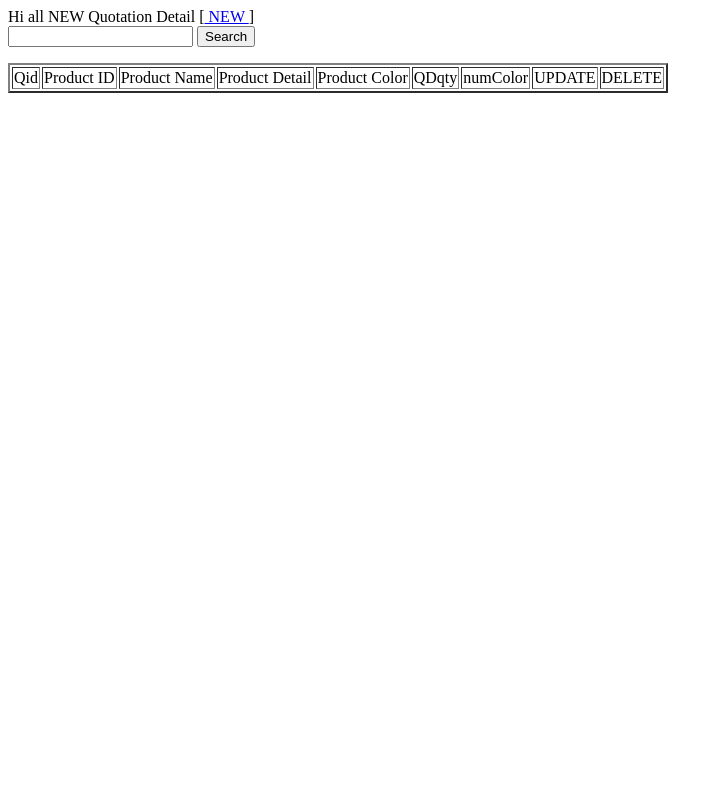
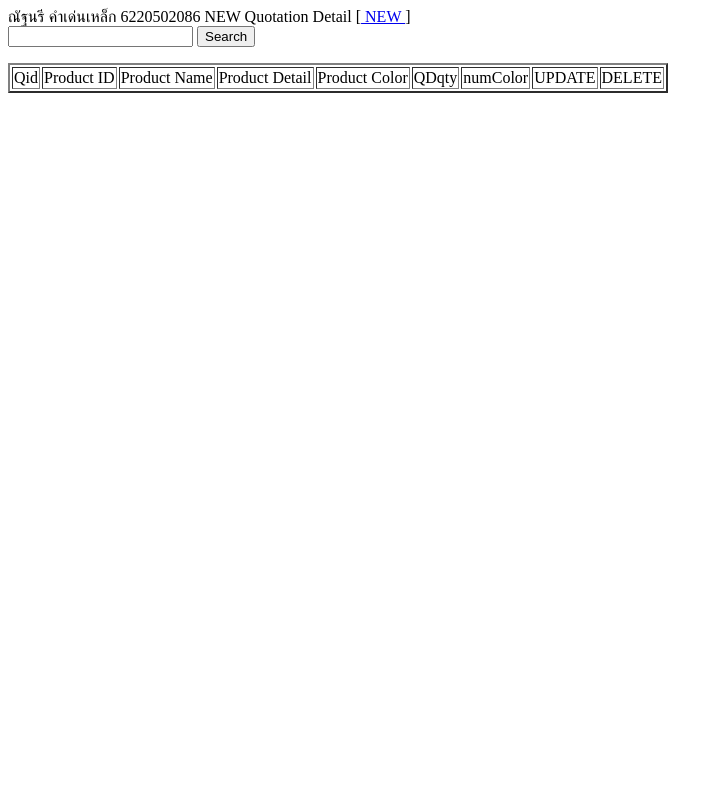
Before and after one commit to UWare1/db21_016, a PHP site: page /views/details/detail_crud.php in a window 1280 px wide. Shown: the whole page, without its empty margins (0-723 px from the left). Run offline with PHP 8.4, Linux system fonts and the light colour scheme; the template is opened without the code that fills it, so the values that code supplies are empty.

Commit message:
Update detail_crud.php

```diff
--- a/views/details/detail_crud.php
+++ b/views/details/detail_crud.php
@@ -1,4 +1,4 @@
-Hi all
+ณัฐนรี คำเด่นเหล็ก 6220502086
 NEW Quotation Detail [<a href="?controller=detail&action=newQuotation"> NEW </a>]
 
 <form method="get" action="">
```
